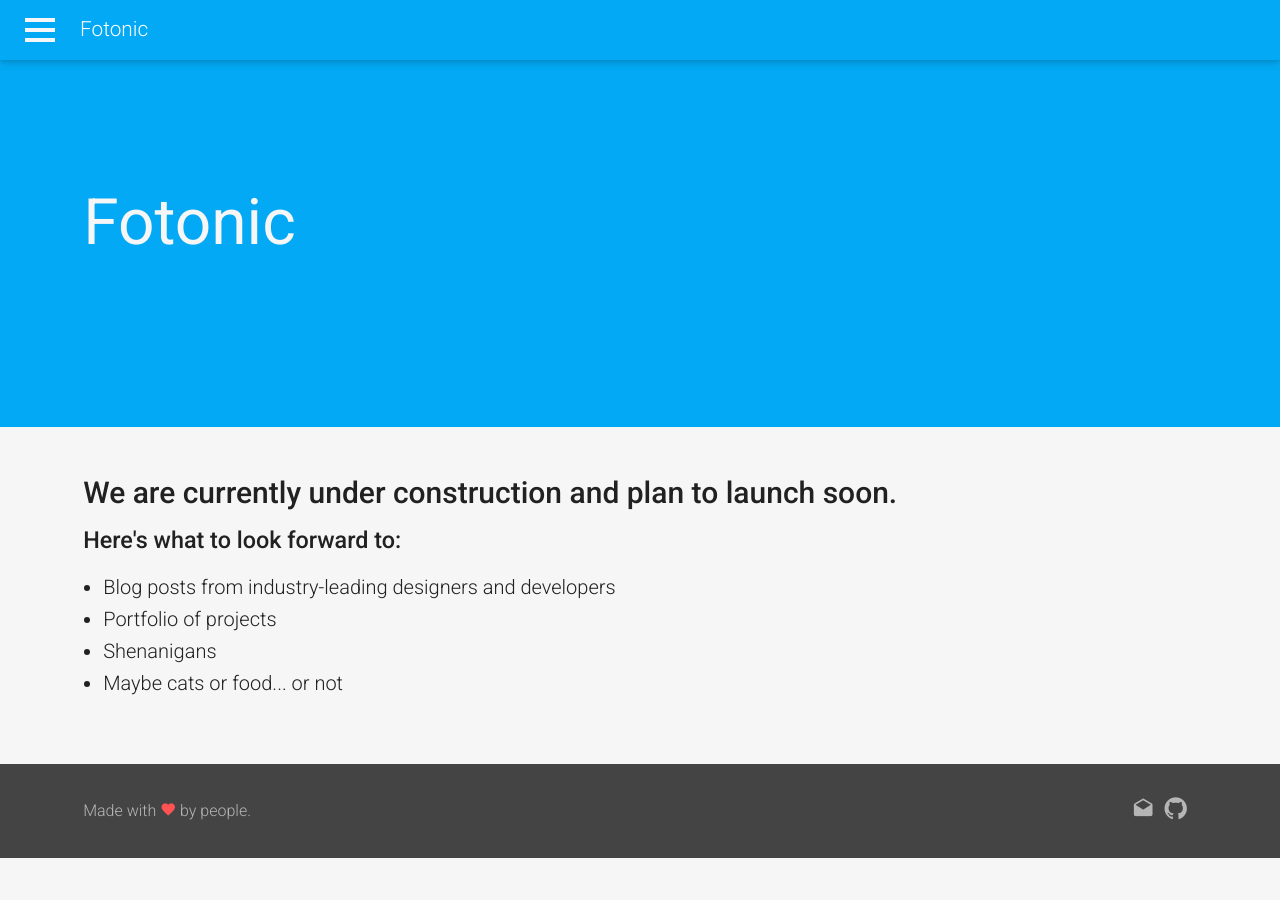
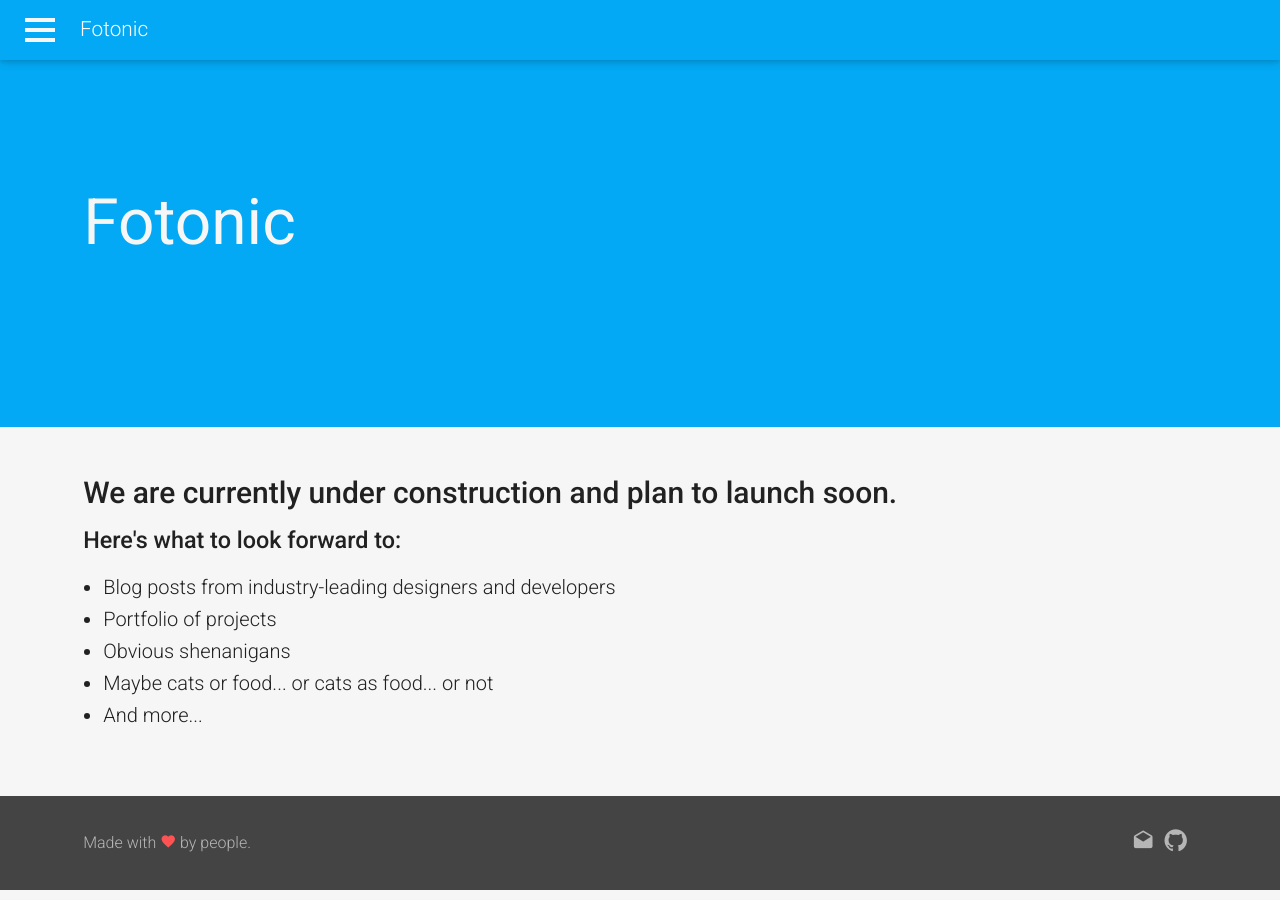
Before and after one commit to fotonic/fotonic.github.io, a Jekyll site: the page built from index.html, in a window 1280 px wide. Built offline with Jekyll 4.4.1, drawn with Linux system fonts in a browser that asks for light colours; nearby versions of some CDN libraries.

Commit message:
shit bricks and more mortar

```diff
--- a/index.html
+++ b/index.html
@@ -9,8 +9,9 @@ home: true
 <ul>
   <li>Blog posts from industry-leading designers and developers</li>
   <li>Portfolio of projects</li>
-  <li>Shenanigans</li>
-  <li>Maybe cats or food... or not</li>
+  <li>Obvious shenanigans</li>
+  <li>Maybe cats or food... or cats as food... or not</li>
+  <li>And more...</li>
 </ul>
 
   <!-- <ul class="post-list">
```
Also changed, not shown: _pages/about.md (+1 -1 lines).
